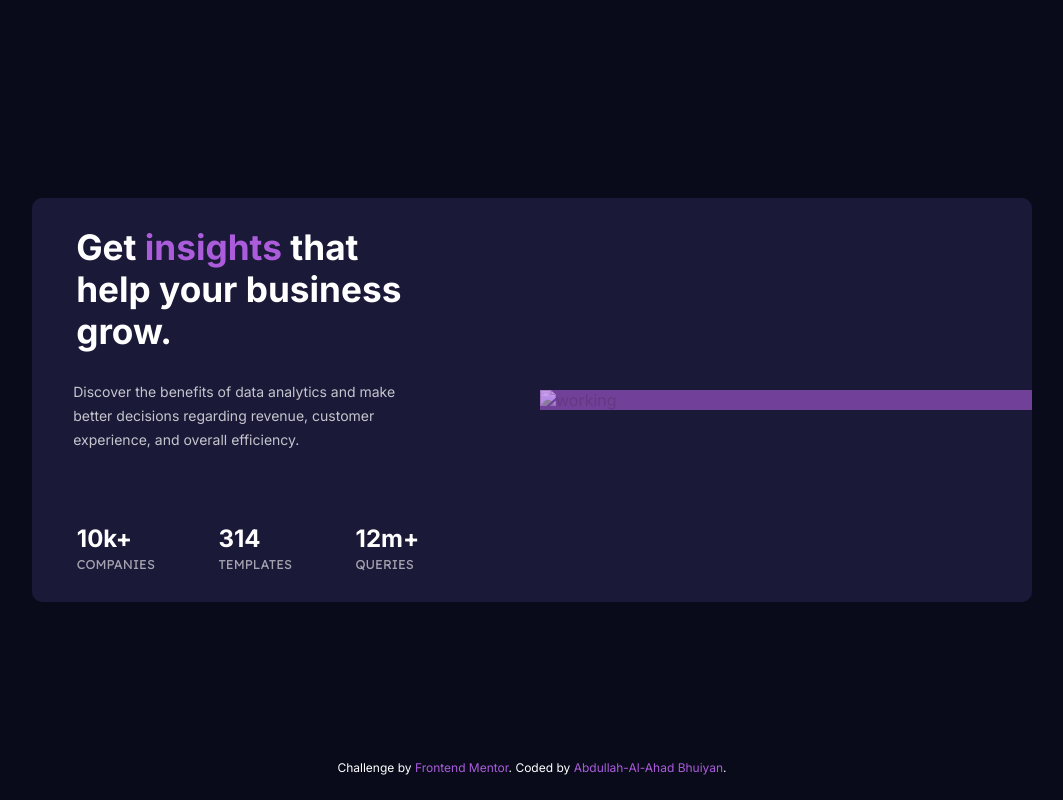
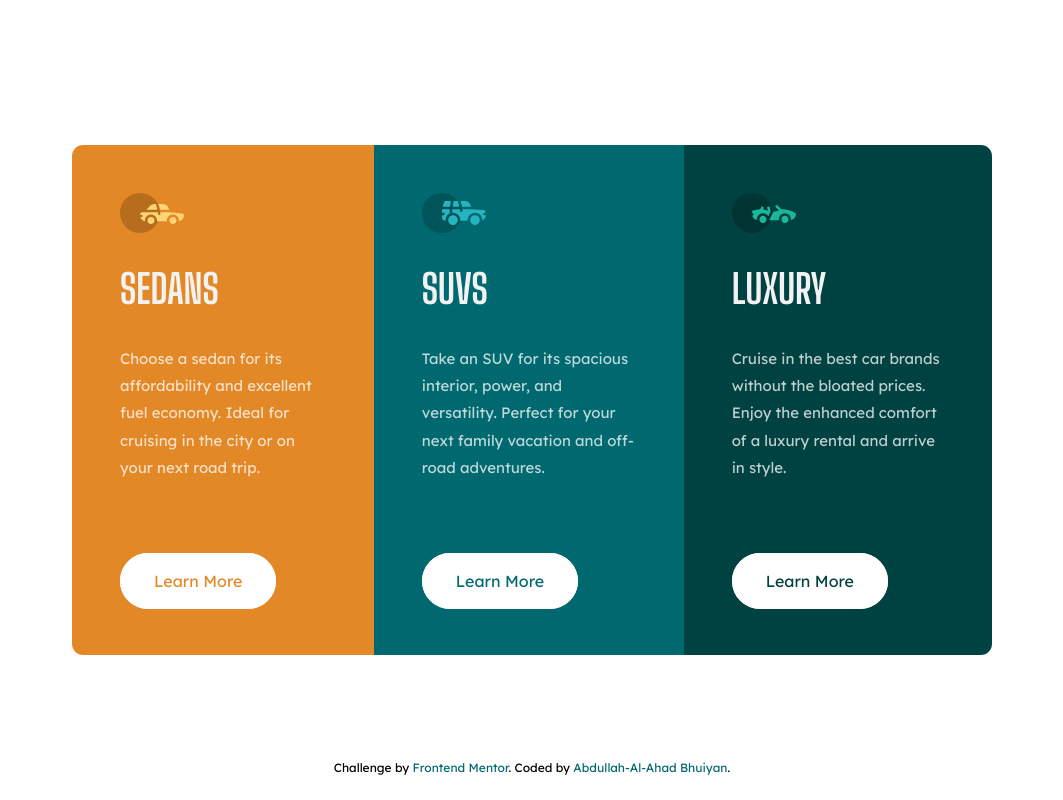
Before and after one commit to anondobhaii/column-preview-card, a plain HTML site: page index.html in a window 1280 px wide. Shown: the whole page, without its empty margins (108-1171 px from the left). Drawn offline with Linux system fonts and the light colour scheme.

Commit message:
Add files via upload

```diff
--- a/css/style.scss
+++ b/css/style.scss
@@ -1,15 +1,14 @@
-@import url("https://fonts.googleapis.com/css2?family=Inter:wght@400;700&family=Lexend+Deca&display=swap");
+@import url("https://fonts.googleapis.com/css2?family=Big+Shoulders+Display:wght@700&family=Lexend+Deca&display=swap");
 
 :root {
   // Primary
-  --neu-vdb-mb: hsl(233, 47%, 7%);
-  --neu-ddb-cb: hsl(244, 38%, 16%);
-  --neu-sv: hsl(277, 64%, 61%);
+  --card-orange: hsl(31, 77%, 52%);
+  --card-cyan: hsl(184, 100%, 22%);
+  --card-dark-cyan: hsl(179, 100%, 13%);
 
   // Neutral
-  --neu-w: hsl(0, 0%, 100%);
-  --neu-w-m: hsla(0, 0%, 100%, 0.75);
-  --neu-w-s: hsla(0, 0%, 100%, 0.6);
+  --par-white: hsla(0, 0%, 100%, 0.75);
+  --light-grey: hsl(0, 0%, 95%);
 }
 
 *,
@@ -18,13 +17,12 @@
   margin: 0;
   padding: 0;
   box-sizing: border-box;
-  font-family: "Inter", sans-serif;
-  //   font-family: "Lexend Deca", sans-serif;
+  font-family: "Lexend Deca", sans-serif;
 }
 
 body {
-  position: relative;
-  background: var(--neu-vdb-mb);
+  width: 100%;
+  min-height: 100vh;
 }
 
 main {
@@ -32,114 +30,80 @@ main {
   min-height: 100vh;
   display: flex;
   justify-content: center;
-  @media (min-width: 950px){
-    display: flex;
-    justify-content: center;
+  @media (min-width: 1000px){
     align-items: center;
   }
-  .card {
-    margin: 2em;
-    min-width: 320px;
-    max-width: 450px;
+  .cards {
+    min-width: 20.625em;
+    max-width: 25em;
     height: max-content;
-    background: var(--neu-ddb-cb);
-    border-radius: 10px;
+    margin: 1em;
+    border-radius: 0.7em;
     overflow: hidden;
     display: flex;
     flex-direction: column;
     align-items: center;
-    @media (min-width: 950px) {
-      flex-direction: row-reverse;
-      justify-content: space-between;
-      max-width: 1080px;
-    margin: 0;
+    @media (min-width: 1000px) {
+      flex-direction: row;
+      max-width: 57.5em;
     }
-    .card__img {
-      position: relative;
-      display: flex;
-      @media (min-width: 950px) {
-        flex: 0.5;
+    .card {
+      padding: 3em;
+      padding-bottom: 4em;
+      img {
+        margin-bottom: 1.75em;
       }
-      #a1 {
-        width: 100%;
-        @media (min-width: 950px) {
-          width: 0;
+      h1 {
+        font-family: "Big Shoulders Display", cursive;
+        color: var(--light-grey);
+        text-transform: uppercase;
+        margin-bottom: 0.8em;
+        font-size: 2.5rem;
+      }
+      p {
+        color: var(--par-white);
+        line-height: 1.7rem;
+        margin-bottom: 2.625em;
+        @media (min-width: 1000px){
+            font-size: 15px;
+            margin-bottom: 6em;
         }
       }
-      #a2 {
-        width: 0%;
-        @media (min-width: 950px) {
-          width: 100%;
-          height: auto;
+      a {
+        background: #fff;
+        color: var(--card-orange);
+        text-decoration: none;
+        padding: 1em 2em;
+        border-radius: 2em;
+        border: 2px solid #fff;
+        transition: 0.2s;
+        &:hover {
+          background: transparent;
+          color: #fff;
         }
       }
-      div {
-        position: absolute;
-        background: hsla(277, 64%, 61%, 0.6);
-        top: 0;
-        left: 0;
-        width: 100%;
-        height: 100%;
+    }
+    .card__sedans {
+      background: var(--card-orange);
+      a {
+        color: var(--card-orange);
       }
     }
-    .card__details {
-      margin: 2em;
-      text-align: center;
-      @media (min-width: 950px) {
-        text-align: left;
-        flex: 0.5;
-        max-width: 40%;
-        word-wrap: break-word;
-        margin: 0;
-        margin-left: 1em;
-      }
-      > h1 {
-        color: var(--neu-w);
-        font-size: 1.5rem;
-        margin: 0.8em;
-        @media (min-width: 950px) {
-          font-size: 2.2rem;
-
-        }
-        > span {
-          color: var(--neu-sv);
+    .card__suvs {
+      background: var(--card-cyan);
+      a {
+        color: var(--card-cyan);
       }
     }
-      p {
-        color: var(--neu-w-m);
-        line-height: 1.5rem;
-        margin-bottom: 20px;
-        font-size: 0.875rem;
-        padding-inline: 1em;
-        @media (min-width: 950px){
-          margin: 0.8em;
-          margin-bottom: 4em;
-        }
-      }
-      .number {
-        @media (min-width: 950px) {
-          display: flex;
-          justify-content: space-between;
-          margin: 0.8em;
-
-        }
-        > div {
-          padding: 1em;
-          h1 {
-            color: var(--neu-w);
-            font-size: 1.5rem;
-          }
-          span {
-            color: var(--neu-w-s);
-            text-transform: uppercase;
-            font-family: "Lexend Deca", sans-serif;
-            font-size: 0.8rem;
+    .card__luxury {
+      background: var(--card-dark-cyan);
+      a {
+        color: var(--card-dark-cyan);
       }
     }
   }
 }
-  }
-}
+
 footer {
     position: absolute;
     top: 95%;
@@ -149,9 +113,8 @@ footer {
     transform: translateX(-50%);
     font-size: 12px;
     z-index: -100;
-  color: var(--neu-w);
     a {
       text-decoration: none;
-    color: var(--neu-sv);
+      color: var(--card-cyan);
     }
   }
--- a/index.html
+++ b/index.html
@@ -8,40 +8,36 @@
 
   <link rel="stylesheet" href="./css/style.css">
 
-  <title>Frontend Mentor | Stats preview card component</title>
-
+  <title>Frontend Mentor | 3-column preview card component</title>
 
 </head>
 <body>
-
   <main>
-    <div class="card">
-      <div class="card__img">
-        <img src="./images/image-header-mobile.jpg" id="a1" alt="working">
-        <img src="./images/image-header-desktop.jpg" id="a2" alt="working">
-        <div></div>
+    <div class="cards">
+      <div class="card__sedans card">
+        <img src="./images/icon-sedans.svg" alt="sedans icon">
+        <h1>Sedans</h1>
+        <p>Choose a sedan for its affordability and excellent fuel economy. Ideal for cruising in the city
+          or on your next road trip.</p>
+        <a href="#">Learn More</a>
       </div>
-      <div class="card__details">
-        <h1>Get <span>insights</span> that help your business grow.</h1>
-        <p>Discover the benefits of data analytics and make better decisions regarding revenue, customer
-          experience, and overall efficiency.</p>
-          <div class="number">
-            <div class="num1">
-              <h1>10k+</h1>
-              <span>companies</span>
-            </div>
-            <div class="num2">
-              <h1>314</h1>
-              <span>templates</span>
-            </div>
-            <div class="num3">
-              <h1>12m+</h1>
-              <span>queries</span>
-            </div>
-          </div>
+      <div class="card__suvs card">
+        <img src="./images/icon-suvs.svg" alt="suvs icon">
+        <h1>SUVs</h1>
+        <p>  Take an SUV for its spacious interior, power, and versatility. Perfect for your next family vacation
+          and off-road adventures.</p>
+        <a href="#">Learn More</a>
+      </div>
+      <div class="card__luxury card">
+        <img src="./images/icon-luxury.svg" alt="luxury icon">
+        <h1>Luxury</h1>
+        <p> Cruise in the best car brands without the bloated prices. Enjoy the enhanced comfort of a luxury
+          rental and arrive in style.</p>
+        <a href="#">Learn More</a>
       </div>
     </div>
   </main>
+
   <footer class="attribution">
     Challenge by <a href="https://www.frontendmentor.io?ref=challenge" target="_blank">Frontend Mentor</a>.
     Coded by <a href="#">Abdullah-Al-Ahad Bhuiyan</a>.
```
Also changed, not shown: css/style.css. Lines whose indentation alone changed are shown as unchanged.
